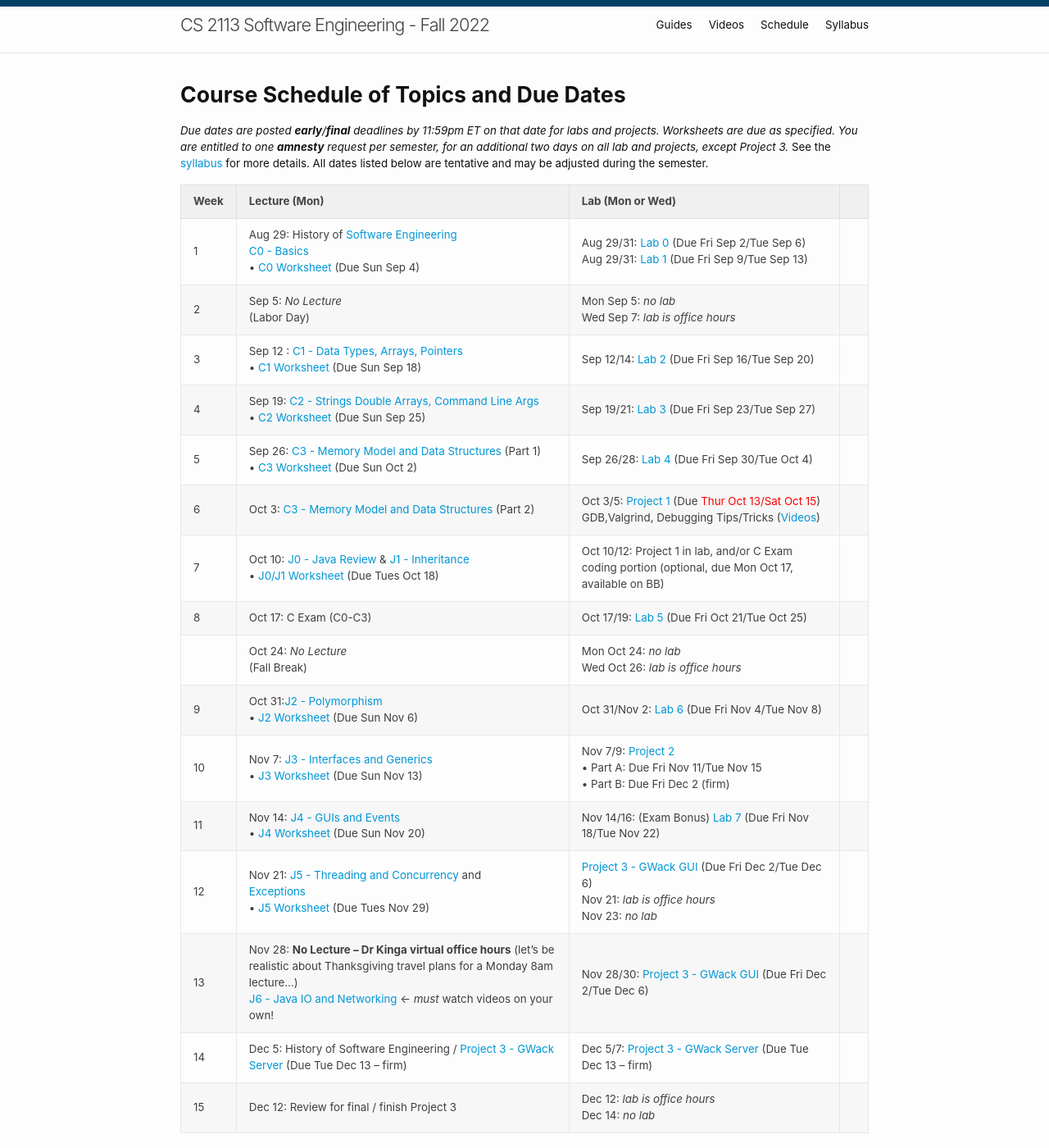
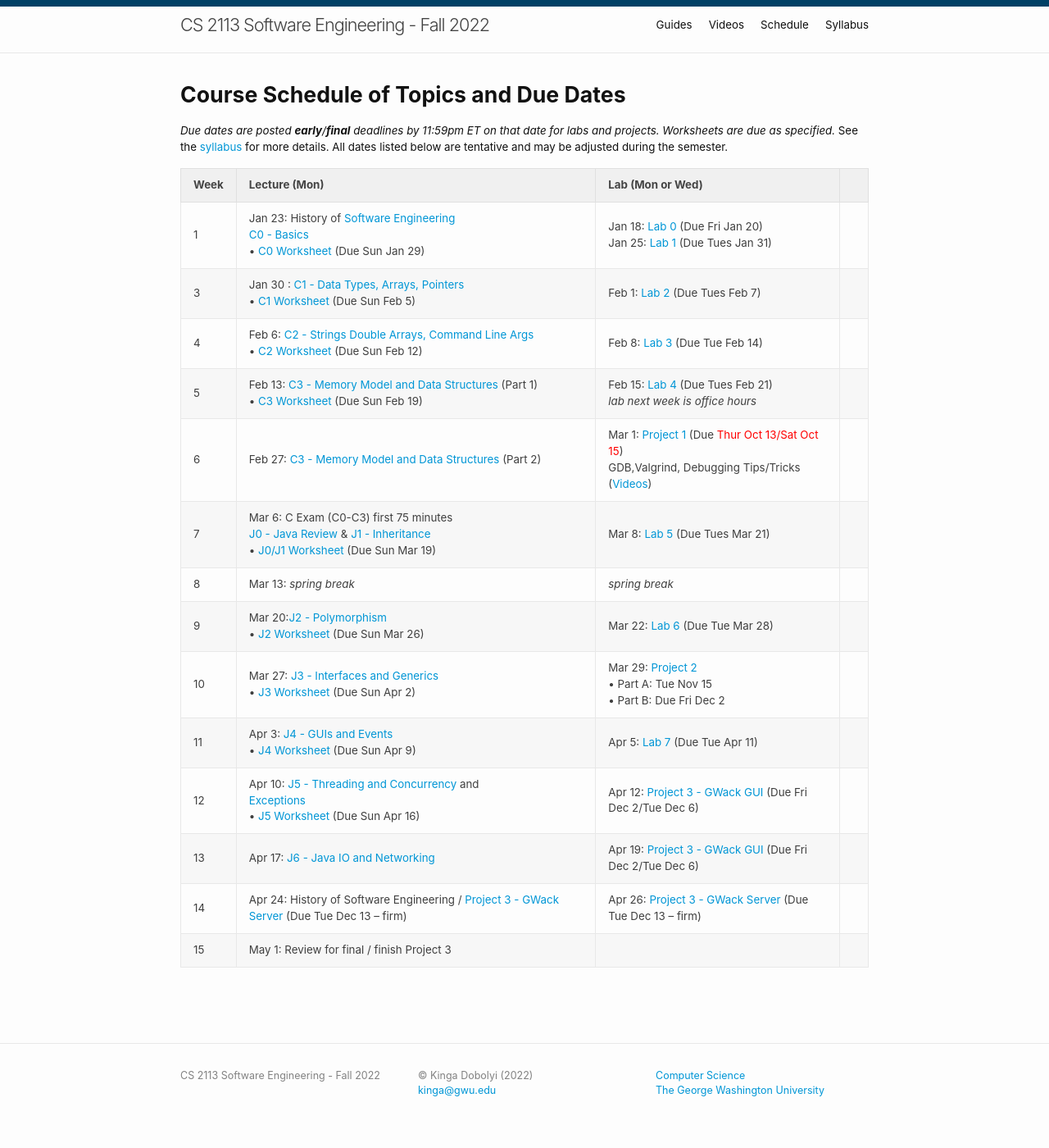
Before and after one commit to cs2113-s23/cs2113-s23.github.io, a Jekyll site: the page built from schedule.md, in a window 1280 px wide and 1400 px high. Shown: the whole window at 82% size. Built offline with Jekyll 4.4.1, drawn with Linux system fonts in a browser that asks for light colours.

Commit message:
schedule

```diff
--- a/schedule.md
+++ b/schedule.md
@@ -5,25 +5,23 @@ title: Schedule
 
 # Course Schedule of Topics and Due Dates
 
-*Due dates are posted <b>early</b>/<b>final</b> deadlines by 11:59pm ET on that date for labs and projects. Worksheets are due as specified. You are entitled to one <b>amnesty</b> request per semester, for an additional two days on all lab and projects, except Project 3.* See the [syllabus](/syllabus) for more details. All dates listed below are tentative and may be adjusted during the semester.
+*Due dates are posted <b>early</b>/<b>final</b> deadlines by 11:59pm ET on that date for labs and projects. Worksheets are due as specified.* See the [syllabus](/syllabus) for more details. All dates listed below are tentative and may be adjusted during the semester.
 
 
 
 | Week | Lecture (Mon)                                                                                                            | Lab (Mon or Wed)                                                                                                                    |
 | :--- | :---                                                                                                                     | :---                                                                                                                         |
-| 1    | Aug 29: History of <a href="https://dl.acm.org/doi/pdf/10.1145/1134285.1134288">Software Engineering</a><br>[C0 - Basics](/c/0)<br>&bull; [C0 Worksheet](worksheet/c0) (Due Sun Sep 4)                                      | Aug 29/31: [Lab 0](lab/0) (Due Fri Sep 2/Tue Sep 6)<br>Aug 29/31: [Lab 1](lab/1) (Due Fri Sep 9/Tue Sep 13)                                                                                |
-| 2    | Sep 5: *No Lecture* <br> (Labor Day)                                                                                          | Mon Sep 5: <i>no lab</i><br>Wed Sep 7: *lab is office hours*                                                                       |
-| 3    | Sep 12 : [C1 - Data Types, Arrays, Pointers](/c/1) <br>&bull; [C1 Worksheet](worksheet/c1) (Due Sun Sep 18)              | Sep 12/14: [Lab 2](lab/2) (Due Fri Sep 16/Tue Sep 20)                                                                             |
-| 4    | Sep 19: [C2 - Strings Double Arrays, Command Line Args](/c/2) <br>&bull; [C2 Worksheet](worksheet/c2) (Due Sun Sep 25)    | Sep 19/21: [Lab 3](lab/3) (Due Fri Sep 23/Tue Sep 27)                                                                            |
-| 5    | Sep 26: [C3 - Memory Model and Data Structures](/c/3) (Part 1)  <br>&bull; [C3 Worksheet](worksheet/c3) (Due Sun Oct 2)  | Sep 26/28: [Lab 4](lab/4) (Due Fri Sep 30/Tue Oct 4)                                                                            |
-| 6    | Oct 3:  [C3 - Memory Model and Data Structures](/c/3) (Part 2)                                                          | Oct 3/5: [Project 1](project/1) (Due <font color=red>Thur Oct 13/Sat Oct 15</font>) <br> GDB,Valgrind, Debugging Tips/Tricks ([Videos](https://youtube.com/playlist?list=PLnVRBITSZMSPvxash1GUQmzWjpX7AUou1)) |                                                              |
-| 7    | Oct 10: [J0 - Java Review](j/0) & [J1 - Inheritance](j/1)  <br>&bull; [J0/J1 Worksheet](worksheet/j0j1) (Due Tues Oct 18) | Oct 10/12: Project 1 in lab, and/or C Exam coding portion (optional, due Mon Oct 17, available on BB)                                                                                                       |
-| 8    | Oct 17: C Exam  (C0-C3)                                                                                                   | Oct 17/19: [Lab 5](lab/5) (Due Fri Oct 21/Tue Oct 25)                                                                            |
-|      | Oct 24: *No Lecture* <br> (Fall Break)                                                                                 | Mon Oct 24: *no lab*<br>Wed Oct 26: *lab is office hours*                                                                                                                 |
-| 9    | Oct 31:[J2 - Polymorphism](j/2) <br>&bull; [J2 Worksheet](worksheet/j2) (Due Sun Nov 6)                                 | Oct 31/Nov 2: [Lab 6](lab/6) (Due Fri Nov 4/Tue Nov 8)                                                                             |
-| 10   | Nov 7: [J3 - Interfaces and Generics](j/3) <br>&bull; [J3 Worksheet](worksheet/j3) (Due Sun Nov 13)                      | Nov 7/9:   [Project 2](project/2) <br> &bull; Part A: Due Fri Nov 11/Tue Nov 15 <br> &bull; Part B: Due Fri Dec 2 (firm)      |
-| 11   | Nov 14:  [J4 - GUIs and Events](j/4) <br>&bull; [J4 Worksheet](worksheet/j4) (Due Sun Nov 20)                             | Nov 14/16:  (Exam Bonus) [Lab 7](lab/7) (Due Fri Nov 18/Tue Nov 22)                                                              |
-| 12   | Nov 21: [J5 - Threading and Concurrency](j/5) and <br>[Exceptions](j/exceptions)<br>&bull; [J5 Worksheet](worksheet/j5) (Due Tues Nov 29)                   | [Project 3 - GWack GUI](project/3) (Due Fri Dec 2/Tue Dec 6)<br>Nov 21: *lab is office hours*<br>Nov 23: *no lab*                                                                                          |
-| 13   | Nov 28: **No Lecture -- Dr Kinga virtual office hours** (let's be realistic about Thanksgiving travel plans for a Monday 8am lecture...) <br> [J6 - Java IO and Networking](j/6) <- *must* watch videos on your own!                   | Nov 28/30: [Project 3 - GWack GUI](project/3) (Due Fri Dec 2/Tue Dec 6)                                                                    |
-| 14   | Dec 5: History of Software Engineering / [Project 3 - GWack Server](project/3) (Due Tue Dec 13 -- firm)                                                                                                 |  Dec 5/7: [Project 3 - GWack Server](project/3) (Due Tue Dec 13 -- firm)                                                                                                                           |
-| 15   | Dec 12:  Review for final / finish Project 3                                                                                 |   Dec 12: *lab is office hours*<br>Dec 14: *no lab*                                                                                                                          |
+| 1    | Jan 23: History of <a href="https://dl.acm.org/doi/pdf/10.1145/1134285.1134288">Software Engineering</a><br>[C0 - Basics](/c/0)<br>&bull; [C0 Worksheet](worksheet/c0) (Due Sun Jan 29)                                      | Jan 18: [Lab 0](lab/0) (Due Fri Jan 20)<br>Jan 25: [Lab 1](lab/1) (Due Tues Jan 31)                                                                                |
+| 3    | Jan 30 : [C1 - Data Types, Arrays, Pointers](/c/1) <br>&bull; [C1 Worksheet](worksheet/c1) (Due Sun Feb 5)              | Feb 1: [Lab 2](lab/2) (Due Tues Feb 7)                                                                                 |                                                                        |
+| 4    | Feb 6: [C2 - Strings Double Arrays, Command Line Args](/c/2) <br>&bull; [C2 Worksheet](worksheet/c2) (Due Sun Feb 12)    | Feb 8: [Lab 3](lab/3) (Due Tue Feb 14)                                                                            |
+| 5    | Feb 13: [C3 - Memory Model and Data Structures](/c/3) (Part 1)  <br>&bull; [C3 Worksheet](worksheet/c3) (Due Sun Feb 19)  | Feb 15: [Lab 4](lab/4) (Due Tues Feb 21)      <br> *lab next week is office hours*                                                                      |
+| 6    | Feb 27:  [C3 - Memory Model and Data Structures](/c/3) (Part 2)                                                          | Mar 1: [Project 1](project/1) (Due <font color=red>Thur Oct 13/Sat Oct 15</font>) <br> GDB,Valgrind, Debugging Tips/Tricks ([Videos](https://youtube.com/playlist?list=PLnVRBITSZMSPvxash1GUQmzWjpX7AUou1)) |                                                              |
+| 7    | Mar 6: C Exam  (C0-C3) first 75 minutes<br>[J0 - Java Review](j/0) & [J1 - Inheritance](j/1)  <br>&bull; [J0/J1 Worksheet](worksheet/j0j1) (Due Sun Mar 19) | Mar 8: [Lab 5](lab/5) (Due Tues Mar 21)                                                                                                   |
+| 8    | Mar 13: *spring break*                                                                                           | *spring break*                                                                                                                  |
+| 9    | Mar 20:[J2 - Polymorphism](j/2) <br>&bull; [J2 Worksheet](worksheet/j2) (Due Sun Mar 26)                                 | Mar 22: [Lab 6](lab/6) (Due Tue Mar 28)                                                                             |
+| 10   | Mar 27: [J3 - Interfaces and Generics](j/3) <br>&bull; [J3 Worksheet](worksheet/j3) (Due Sun Apr 2)                      | Mar 29:   [Project 2](project/2) <br> &bull; Part A: Tue Nov 15 <br> &bull; Part B: Due Fri Dec 2      |
+| 11   | Apr 3:  [J4 - GUIs and Events](j/4) <br>&bull; [J4 Worksheet](worksheet/j4) (Due Sun Apr 9)                             | Apr 5: [Lab 7](lab/7) (Due Tue Apr 11)                                                              |
+| 12   | Apr 10: [J5 - Threading and Concurrency](j/5) and <br>[Exceptions](j/exceptions)<br>&bull; [J5 Worksheet](worksheet/j5) (Due Sun Apr 16)                   | Apr 12:   [Project 3 - GWack GUI](project/3) (Due Fri Dec 2/Tue Dec 6)                             |
+| 13   | Apr 17: [J6 - Java IO and Networking](j/6)               | Apr 19: [Project 3 - GWack GUI](project/3) (Due Fri Dec 2/Tue Dec 6)                                                                    |
+| 14   | Apr 24: History of Software Engineering / [Project 3 - GWack Server](project/3) (Due Tue Dec 13 -- firm)                                                                                                 |  Apr 26: [Project 3 - GWack Server](project/3) (Due Tue Dec 13 -- firm)                                                                                                                           |
+| 15   | May 1:  Review for final / finish Project 3                                                                                 |                                                                                                                             |
```
